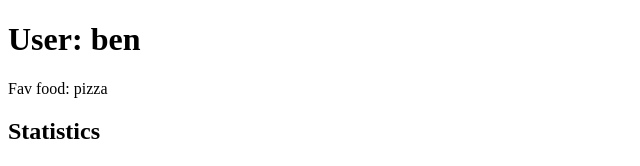
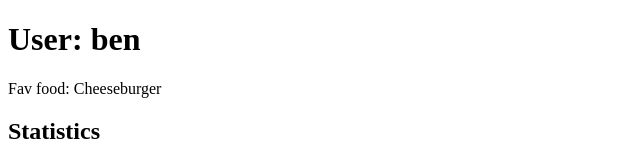
Before and after one commit to hiyongrui/intro-vue, a Vue app: page / in a window 1280 px wide. Shown: the top 166 px of the page, without its empty margins (0-640 px from the left). Built offline with nearby package versions, Linux system fonts and the light colour scheme.

Commit message:
passing prop of string example

```diff
--- a/src/App.vue
+++ b/src/App.vue
@@ -50,7 +50,7 @@ export default {
 </script>
 
 <template>
-  <UserCard :user="userData" />
+  <UserCard :name="userData.name"/>
   <BenderStatistics :characters="characterList" />
   <h2>Characters</h2>
   <p v-if="characterList.length === 0">There are no characters</p>
--- a/src/components/UserCard.vue
+++ b/src/components/UserCard.vue
@@ -1,15 +1,19 @@
 <script>
 export default {
     props: {
-        user: {
-            type: Object,
-            required: true,
+        name: {
+            type: String,
+            default: "John Doe"
         },
+        food: {
+            type: String,
+            default: "Cheeseburger"
+        }
     }
 }
 </script>
 
 <template>
-    <h1> User: {{user.name}} </h1>
-    <p> Fav food: {{user.favoriteFood}} </p>
+    <h1> User: {{name}} </h1>
+    <p> Fav food: {{food}} </p>
 </template>
```
